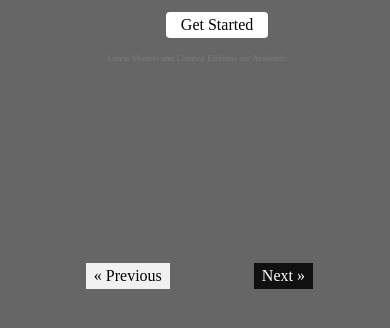
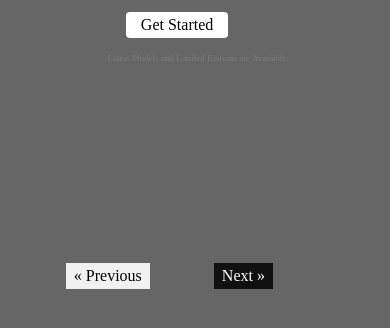
Before and after one commit to trishauno/responsive-landing-page, a plain HTML site: page index.html in a window 390 px wide. Shown: the part 318-646 px from the top of the page. Drawn offline with Linux system fonts and the light colour scheme.

Commit message:
Update style.css

```diff
--- a/style.css
+++ b/style.css
@@ -140,13 +140,13 @@ nav{
 
     .navlinks2 .bttnn{
         padding: 4px 15px;
-        margin-left: 160px;
+        margin-left: 120px;
     }
 
     .arrow a{
         padding: 4px 8px;
         margin-top: 200px;
-        margin-left: 80px;
+        margin-left: 60px;
         text-align: center;
     }
 
```
